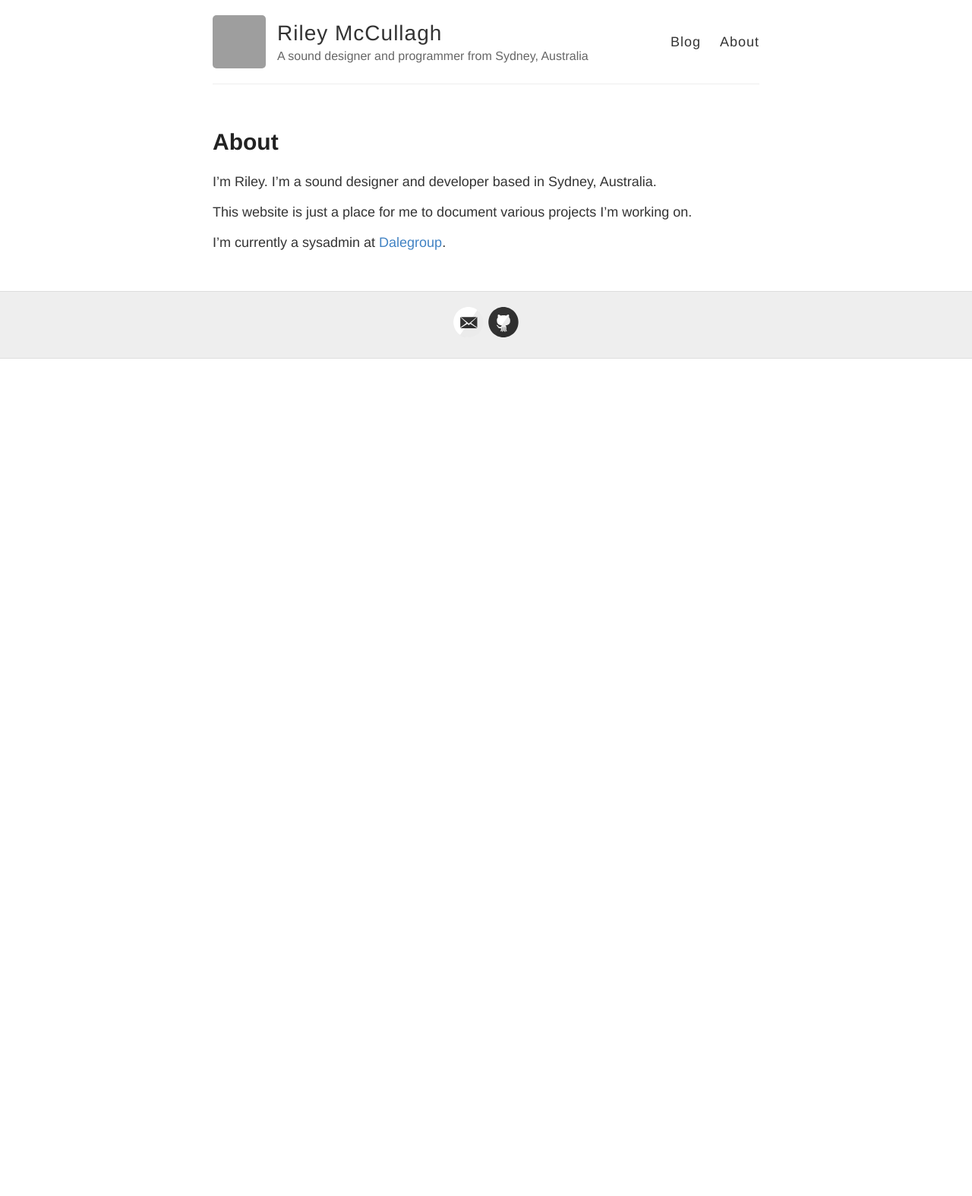
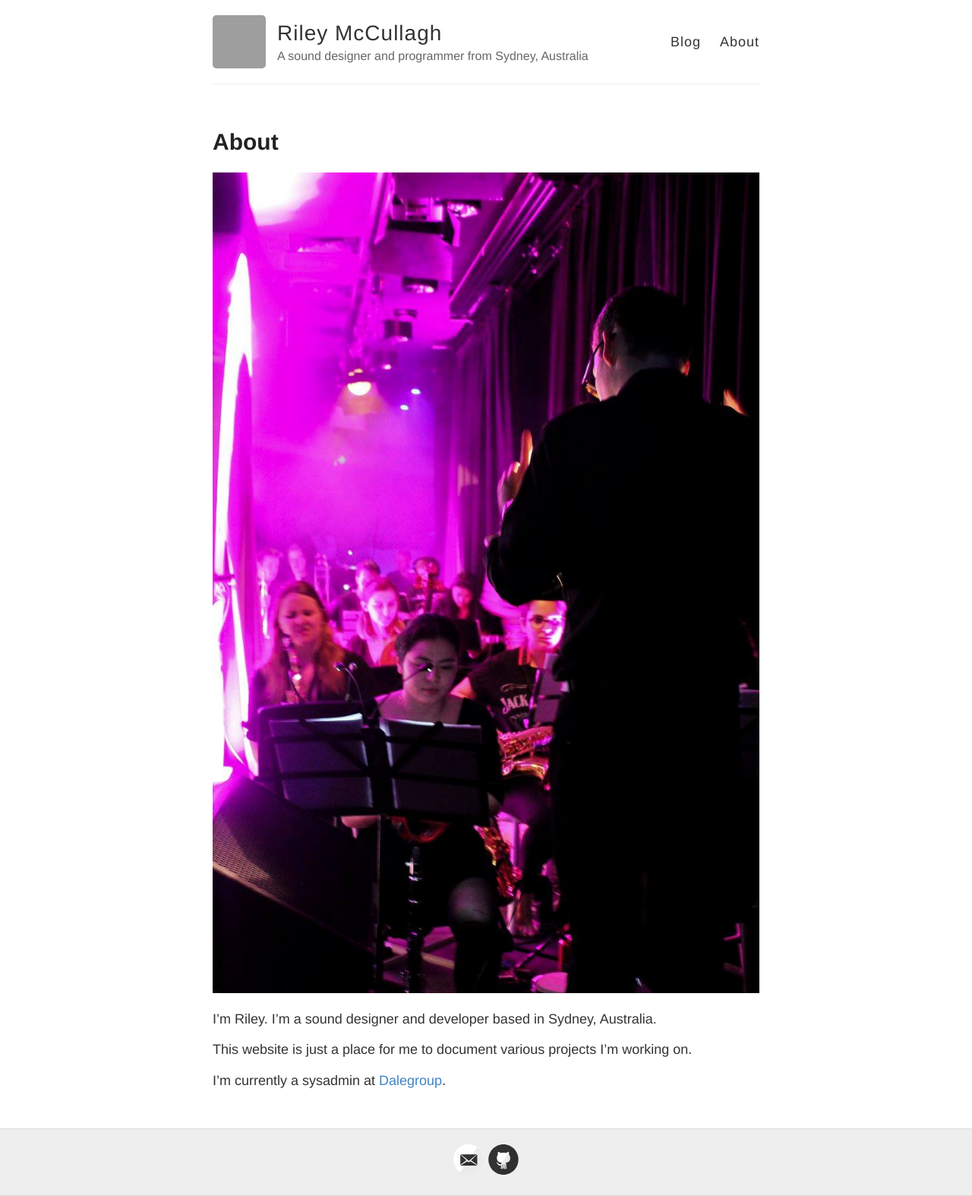
Before and after one commit to rileymccullagh/portfolio, a Jekyll site: the page built from docs/about.md, in a window 1280 px wide. Shown: the whole page at 76% size. Built offline with Jekyll 4.4.1, drawn with Linux system fonts in a browser that asks for light colours; before the commit the page ends 900 px from its top, so only the background shows below that; grey boxes are pictures that could not be loaded.

Commit message:
put image on it's own line

```diff
--- a/docs/about.md
+++ b/docs/about.md
@@ -4,6 +4,8 @@ title: About
 permalink: /about/
 ---
 
+![Riley McCullagh]({{ site.baseurl }}/images/hairspray.jpg)
+
 I'm Riley. I'm a sound designer and developer based in Sydney, Australia.
 
 This website is just a place for me to document various projects I'm working on.
```
